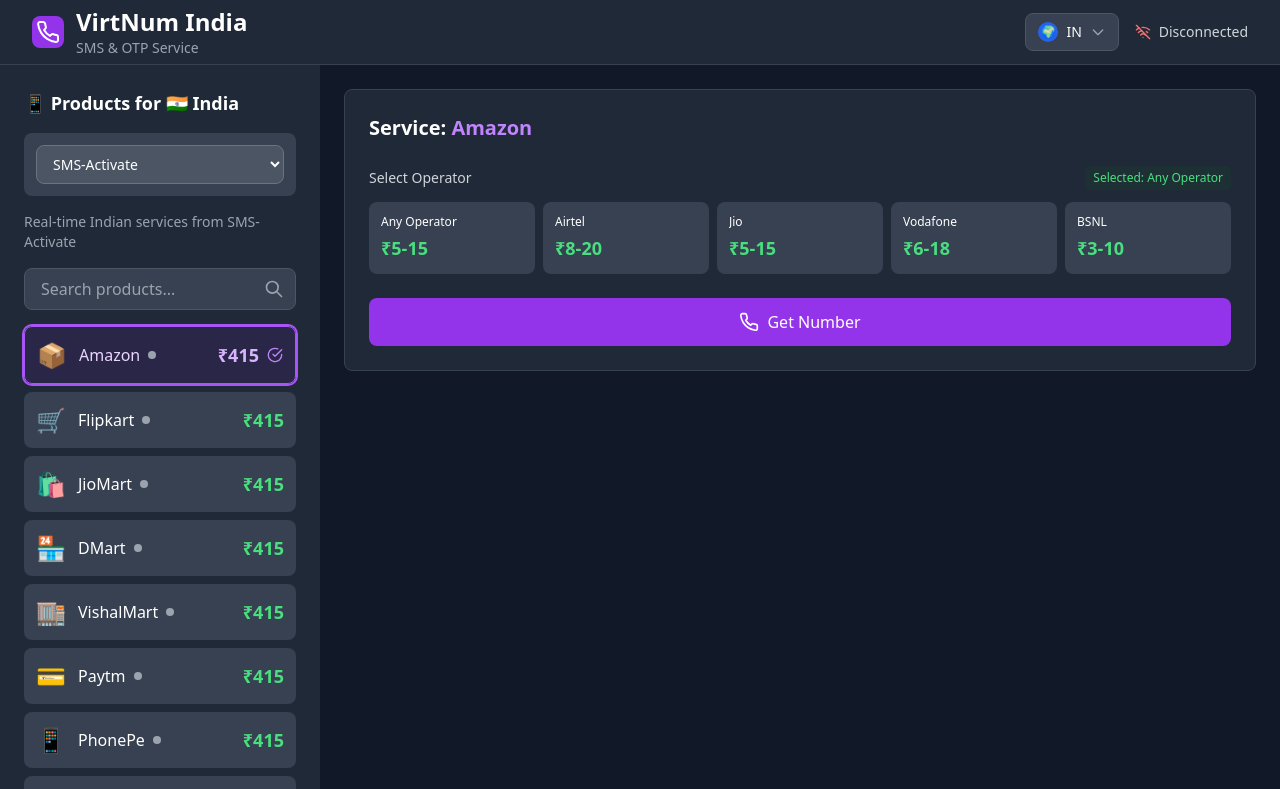
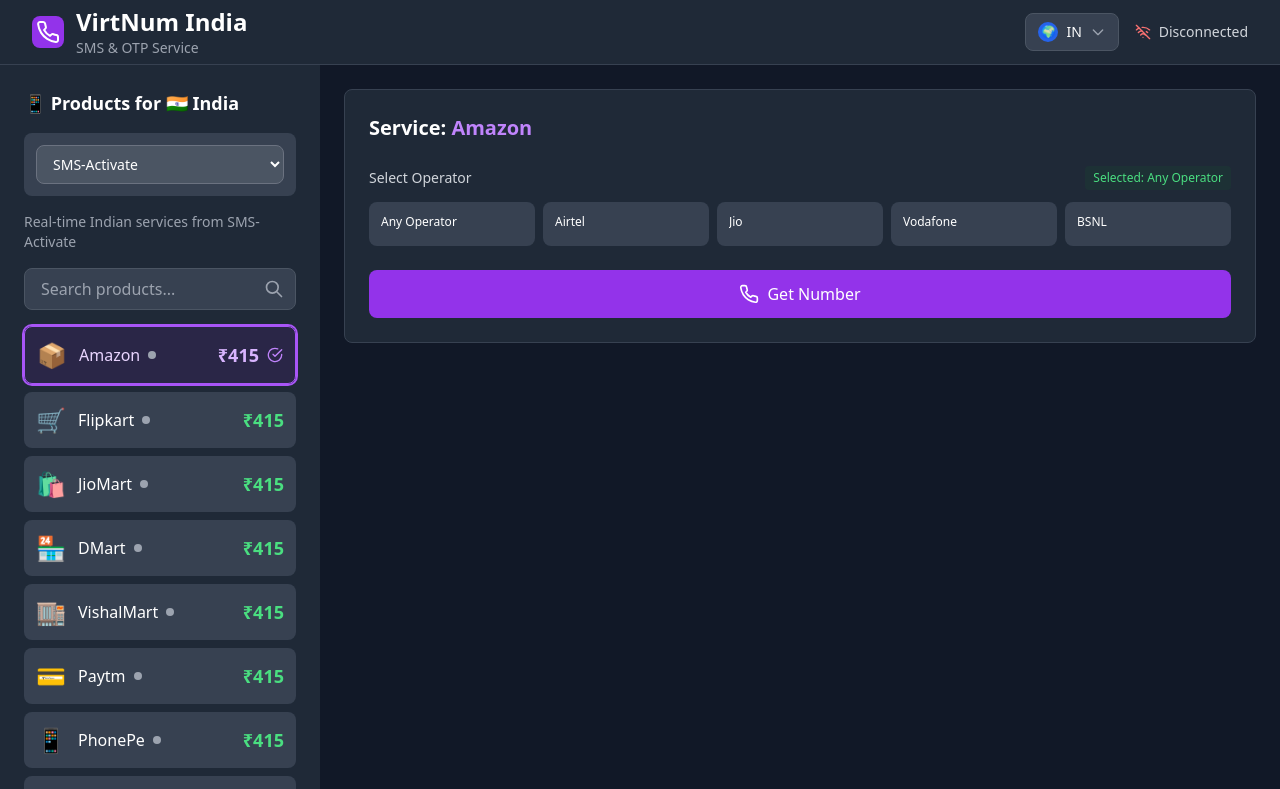
Before and after one commit to rajesharyain/vnos, a React (Vite) app in the folder frontend/: page / in a window 1280 px wide. Shown: the top 789 px of the page. Built offline with nearby package versions, Linux system fonts and the light colour scheme; no server answers.

Commit message:
Changed the degin layout

```diff
--- a/frontend/src/App.tsx
+++ b/frontend/src/App.tsx
@@ -893,7 +893,7 @@
                       onClick={() => handleOperatorSelect(operator.id)}
                     >
                       <h5 className="text-white font-medium text-xs mb-1 truncate">{operator.name}</h5>
-                      <p className="text-lg font-bold text-green-400">{convertToINR(operator.price)}</p>
+                      {/* <p className="text-lg font-bold text-green-400">{convertToINR(operator.price)}</p> */}
                     </div>
                   ))}
                 </div>
```
